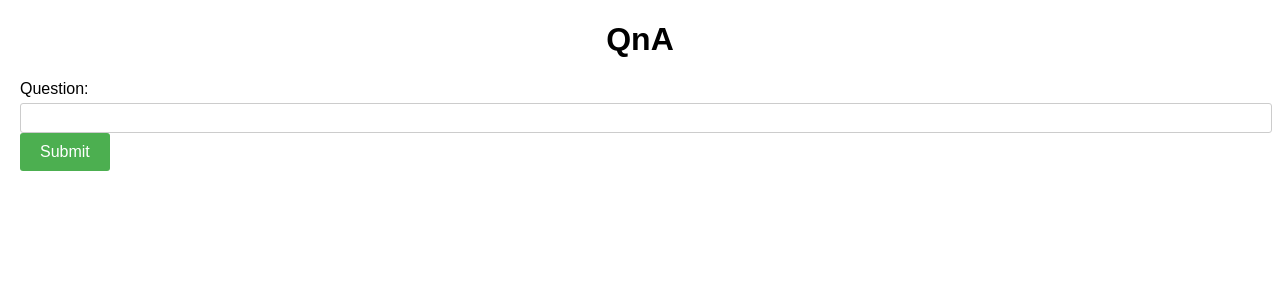
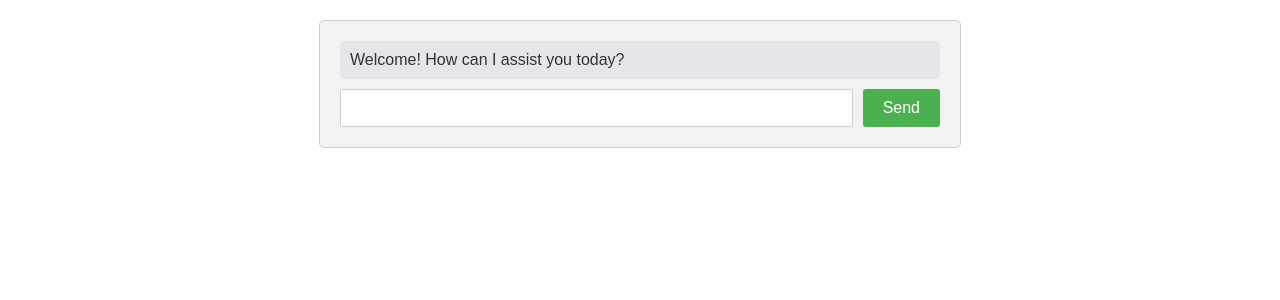
Before and after one commit to srikarthikv/test1, a PHP site: page / in a window 1280 px wide. Shown: the top 300 px of the page. Run offline with PHP 8.4, Linux system fonts and the light colour scheme.

Commit message:
chat bot-like appearance trial

```diff
--- a/index.php
+++ b/index.php
@@ -8,28 +8,48 @@
             margin: 20px;
         }
 
-        h1 {
-            text-align: center;
+        .chat-container {
+            max-width: 600px;
+            margin: 0 auto;
+            border: 1px solid #ccc;
+            border-radius: 5px;
+            padding: 20px;
+            background-color: #f2f2f2;
         }
 
-        form {
-            margin-top: 20px;
+        .message {
+            margin-bottom: 10px;
         }
 
-        label {
-            display: block;
-            margin-bottom: 5px;
+        .user-message {
+            background-color: #4CAF50;
+            color: white;
+            padding: 10px;
+            border-radius: 5px;
+            align-self: flex-start;
         }
 
-        input[type="text"] {
-            width: 100%;
+        .bot-message {
+            background-color: #e5e5ea;
+            color: #333;
+            padding: 10px;
+            border-radius: 5px;
+            align-self: flex-end;
+        }
+
+        .input-container {
+            display: flex;
+        }
+
+        .input-container input[type="text"] {
+            flex: 1;
             padding: 5px;
             font-size: 16px;
             border: 1px solid #ccc;
             border-radius: 3px;
         }
 
-        button[type="submit"] {
+        .input-container button[type="submit"] {
             padding: 10px 20px;
             font-size: 16px;
             background-color: #4CAF50;
@@ -37,28 +57,18 @@
             border: none;
             border-radius: 3px;
             cursor: pointer;
-        }
-
-        button[type="submit"]:hover {
-            background-color: #45a049;
-        }
-
-        .response {
-            margin-top: 20px;
-            border: 1px solid #ccc;
-            border-radius: 3px;
-            padding: 10px;
+            margin-left: 10px;
         }
     </style>
 </head>
 <body>
-   <h1>QnA</h1>
-
+    <div class="chat-container">
+        <div class="message bot-message">Welcome! How can I assist you today?</div>
         <form action="" method="POST">
-        <label for="question">Question:</label>
-        <input type="text" name="question" id="question" required><br>
-
-        <button type="submit">Submit</button>
+            <div class="input-container">
+                <input type="text" name="question" id="question" required>
+                <button type="submit">Send</button>
+            </div>
         </form>
         <?php
         if ($_SERVER['REQUEST_METHOD'] === 'POST') {
@@ -89,16 +99,18 @@
 
             // Check for errors
             if (curl_errno($ch)) {
-            echo 'Error: ' . curl_error($ch);
+                echo '<div class="message bot-message">Error: ' . curl_error($ch) . '</div>';
             } else {
-            // Output the response
-            echo '<div class="response">' . $response . '</div>';
+                // Output the user's message
+                echo '<div class="message user-message">' . $question . '</div>';
+                // Output the bot's response
+                echo '<div class="message bot-message">' . $response . '</div>';
             }
 
             // Close cURL session
             curl_close($ch);
         }
         ?>
-
+    </div>
 </body>
 </html>
```
Lines whose indentation alone changed are shown as unchanged.
